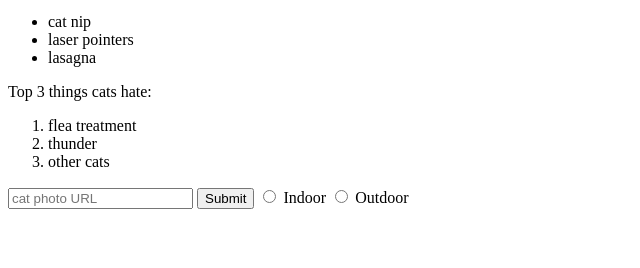
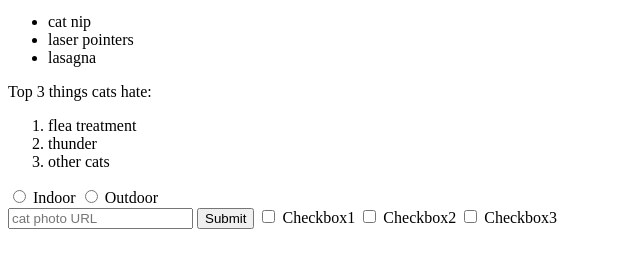
Before and after one commit to anujmaurya-cedcoss/HTML-Task, a plain HTML site: page index.html in a window 1280 px wide. Shown: the part 442-710 px from the top of the page, without its empty margins (0-640 px from the left). Drawn offline with Linux system fonts and the light colour scheme.

Commit message:
Create a Set of Checkboxes

```diff
--- a/index.html
+++ b/index.html
@@ -29,18 +29,31 @@
         <li>thunder</li>
         <li>other cats</li>
       </ol>
-
-      <!-- Create a Set of Radio Buttons -->
       <form action="https://www.freecatphotoapp.com/submit-cat-photo">
+        <label for="indoor"
+          ><input id="indoor" type="radio" name="indoor-outdoor" />
+          Indoor</label
+        >
+        <label for="outdoor"
+          ><input id="outdoor" type="radio" name="indoor-outdoor" />
+          Outdoor</label
+        ><br />
         <input type="text" placeholder="cat photo URL" required />
         <button type="submit">Submit</button>
-        <label for="indoor">
-          <input type="radio" name="indoor-outdoor" /> Indoor
+
+        <!-- Create a Set of Checkboxes -->
+        <label for="checkbox1"
+          ><input id="checkbox1" type="checkbox" name="personality" /> Checkbox1
         </label>
 
-        <label for="outdoor">
-          <input type="radio" name="indoor-outdoor" /> Outdoor
+        <label for="checkbox2"
+          ><input id="checkbox2" type="checkbox" name="personality" /> Checkbox2
         </label>
+
+        <label for="checkbox3"
+          ><input id="checkbox3" type="checkbox" name="personality" />
+          Checkbox3</label
+        >
       </form>
     </main>
   </body>
```
